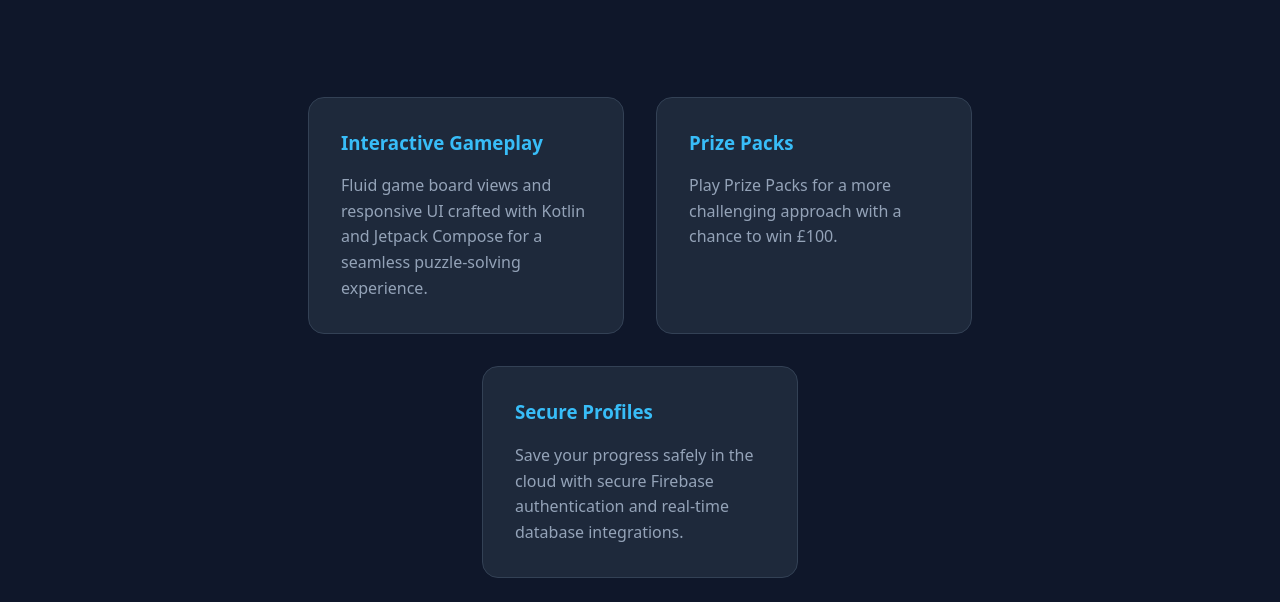
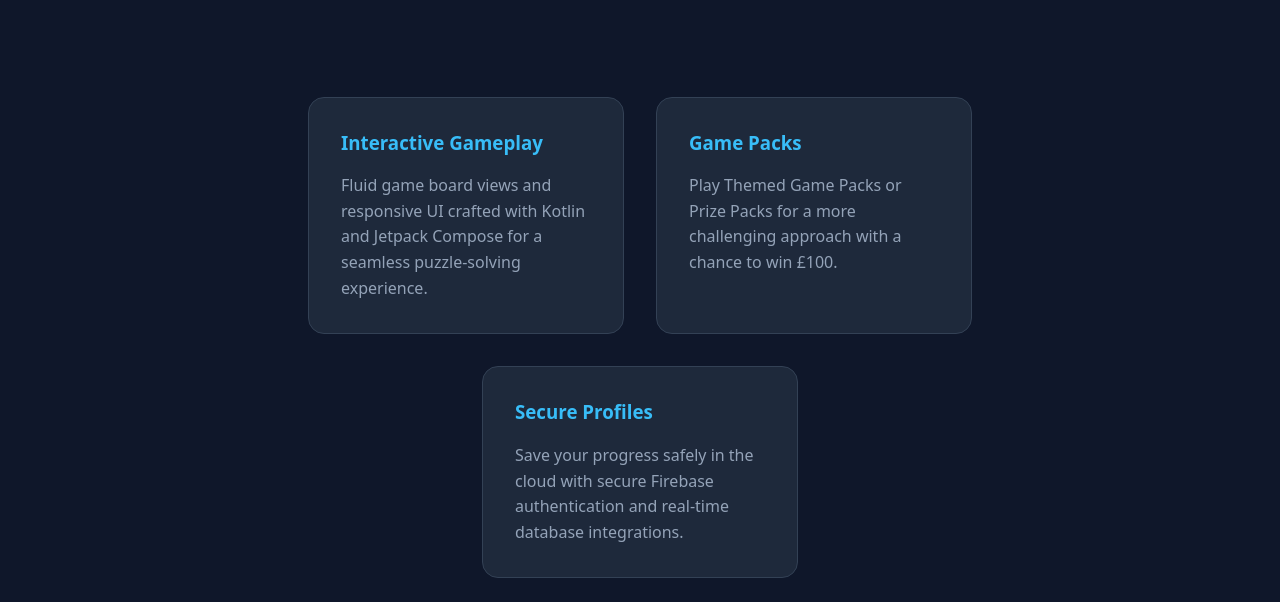
Before and after one commit to holt133/techmatic-web, a plain HTML site: page the-missing-word.html in a window 1280 px wide. Shown: the part 287-889 px from the top of the page. Drawn offline with Linux system fonts and the light colour scheme.

Commit message:
Updated game pack info

```diff
--- a/the-missing-word.html
+++ b/the-missing-word.html
@@ -40,8 +40,8 @@
                 <p>Fluid game board views and responsive UI crafted with Kotlin and Jetpack Compose for a seamless puzzle-solving experience.</p>
             </div>
             <div class="feature-card">
-                <h3>Prize Packs</h3>
-                <p>Play Prize Packs for a more challenging approach with a chance to win £100.</p>
+                <h3>Game Packs</h3>
+                <p>Play Themed Game Packs or Prize Packs for a more challenging approach with a chance to win £100.</p>
             </div>
             <div class="feature-card">
                 <h3>Secure Profiles</h3>
```
